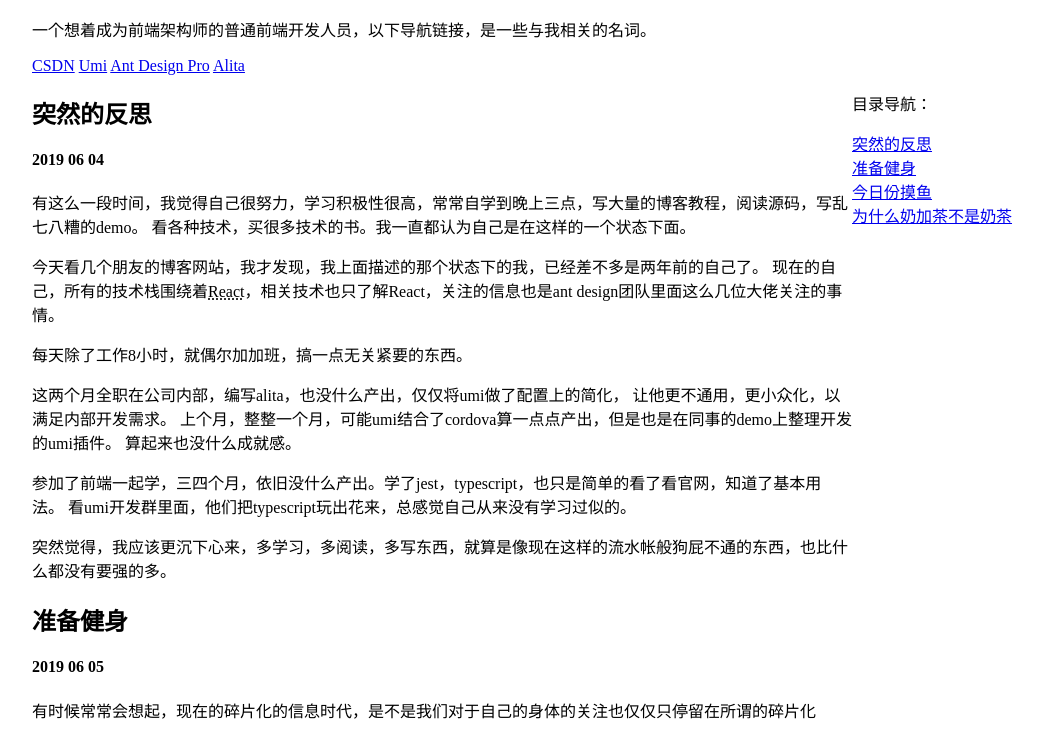
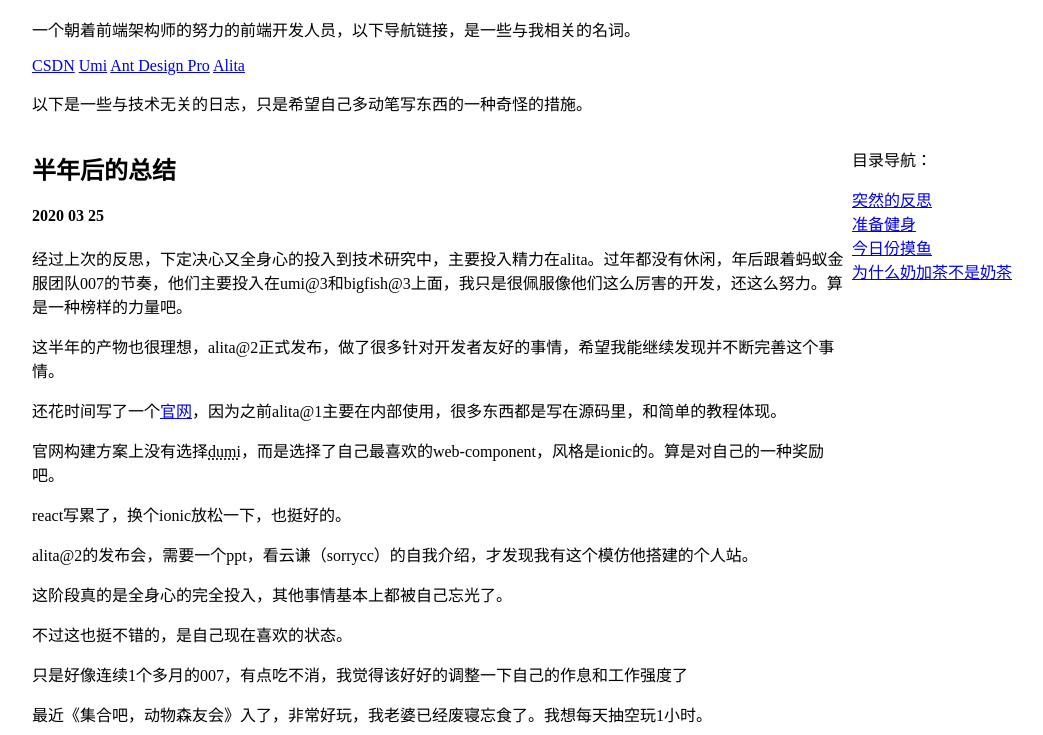
Before and after one commit to xiaohuoni/xiaohuoni, a website: page index.html in a window 1280 px wide. Shown: the part 407-1142 px from the top of the page, without its empty margins (68-1111 px from the left). Drawn offline with Linux system fonts and the light colour scheme.

Commit message:
20200325

```diff
--- a/index.html
+++ b/index.html
@@ -19,7 +19,7 @@
         <h1>我是谁</h1>
         <h2>小虎Oni 陈小聪</h2>
         <img src="https://avatars3.githubusercontent.com/u/11746742?s=460&v=4" width="260" height="260" />
-        <p>一个想着成为前端架构师的普通前端开发人员，以下导航链接，是一些与我相关的名词。</p>
+        <p>一个朝着前端架构师的努力的前端开发人员，以下导航链接，是一些与我相关的名词。</p>
     </header>
     <nav>
         <a href="https://blog.csdn.net/onil_chen" target="_blank">CSDN</a>
@@ -27,8 +27,25 @@
         <a href="https://pro.ant.design/" target="_blank">Ant Design Pro</a>
         <a href="https://alitajs.com" target="_blank">Alita</a>
     </nav>
+    <p>以下是一些与技术无关的日志，只是希望自己多动笔写东西的一种奇怪的措施。</p>
     <main style="display: flex;">
         <div>
+            <article id="20200325">
+                <h2>半年后的总结</h2>
+                <h4>2020 03 25</h4>
+                <section>
+                    <p>经过上次的反思，下定决心又全身心的投入到技术研究中，主要投入精力在alita。过年都没有休闲，年后跟着蚂蚁金服团队007的节奏，他们主要投入在umi@3和bigfish@3上面，我只是很佩服像他们这么厉害的开发，还这么努力。算是一种榜样的力量吧。</p>
+                    <p>这半年的产物也很理想，alita@2正式发布，做了很多针对开发者友好的事情，希望我能继续发现并不断完善这个事情。</p>
+                    <p>还花时间写了一个<a href="https://alitajs.com" target="_blank">官网</a>，因为之前alita@1主要在内部使用，很多东西都是写在源码里，和简单的教程体现。</p>
+                    <p>官网构建方案上没有选择<abbr title="一个react的组件构建方案">dumi</abbr>，而是选择了自己最喜欢的web-component，风格是ionic的。算是对自己的一种奖励吧。</p>
+                    <p>react写累了，换个ionic放松一下，也挺好的。</p>
+                    <p>alita@2的发布会，需要一个ppt，看云谦（sorrycc）的自我介绍，才发现我有这个模仿他搭建的个人站。</p>
+                    <p>这阶段真的是全身心的完全投入，其他事情基本上都被自己忘光了。</p>
+                    <p>不过这也挺不错的，是自己现在喜欢的状态。</p>
+                    <p>只是好像连续1个多月的007，有点吃不消，我觉得该好好的调整一下自己的作息和工作强度了</p>
+                    <p>最近《集合吧，动物森友会》入了，非常好玩，我老婆已经废寝忘食了。我想每天抽空玩1小时。</p>
+                </section>
+            </article>
             <article id="20190604">
                 <h2>突然的反思</h2>
                 <h4>2019 06 04</h4>
```
